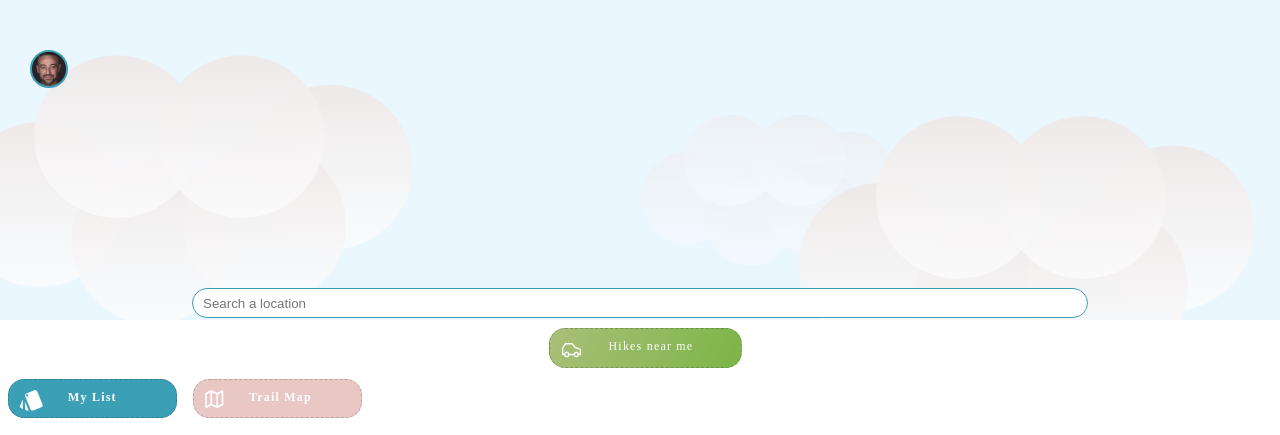
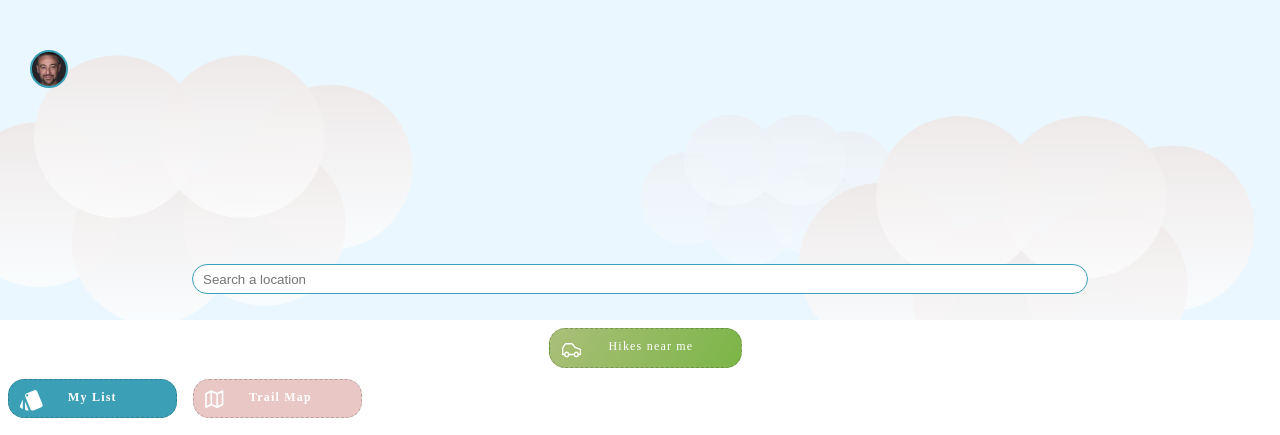
Before and after one commit to sareronald/trail-talk, a plain HTML site: page index.html in a window 1280 px wide. Shown: the top 435 px of the page. Drawn offline with Linux system fonts and the light colour scheme; a web font is replaced by a local one.

Commit message:
fixing search location

```diff
--- a/css/style.css
+++ b/css/style.css
@@ -347,7 +347,7 @@ body {
   padding-left: 10px;
   margin-left: 15vw;
   position: absolute;
-  top: 36vh;
+  top: 264px;
 }
 
 .dash-btn-container {
```
